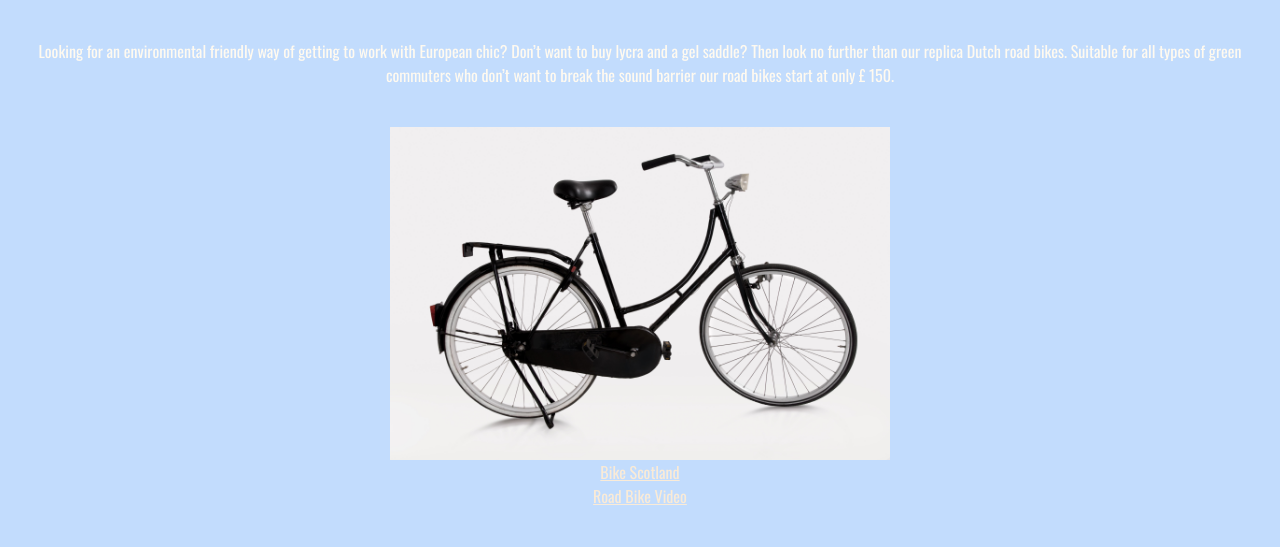
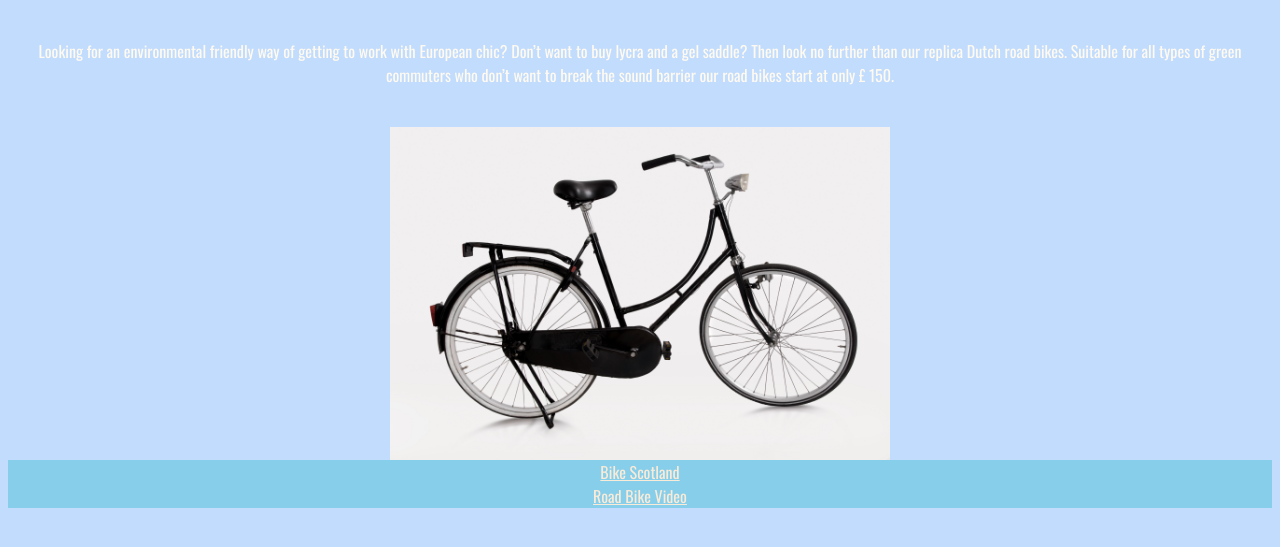
Before and after one commit to Eadai001/bikescotland, a plain HTML site: page road.html in a window 1280 px wide. Shown: the part 77-624 px from the top of the page. Drawn offline with nearby package versions, Linux system fonts and the light colour scheme; a web font is replaced by a local one.

Commit message:
Update road.html

```diff
--- a/road.html
+++ b/road.html
@@ -15,7 +15,7 @@
 <br>
 <img src="RoadBike.jpg" width="500px">
 <br>
-<div class="">
+<div class="highlight">
 <a href="index.html">Bike Scotland</a>
 <br>
 <a href="https://www.youtube.com/shorts/mjOZHbyqR30">Road Bike Video</a>
```
